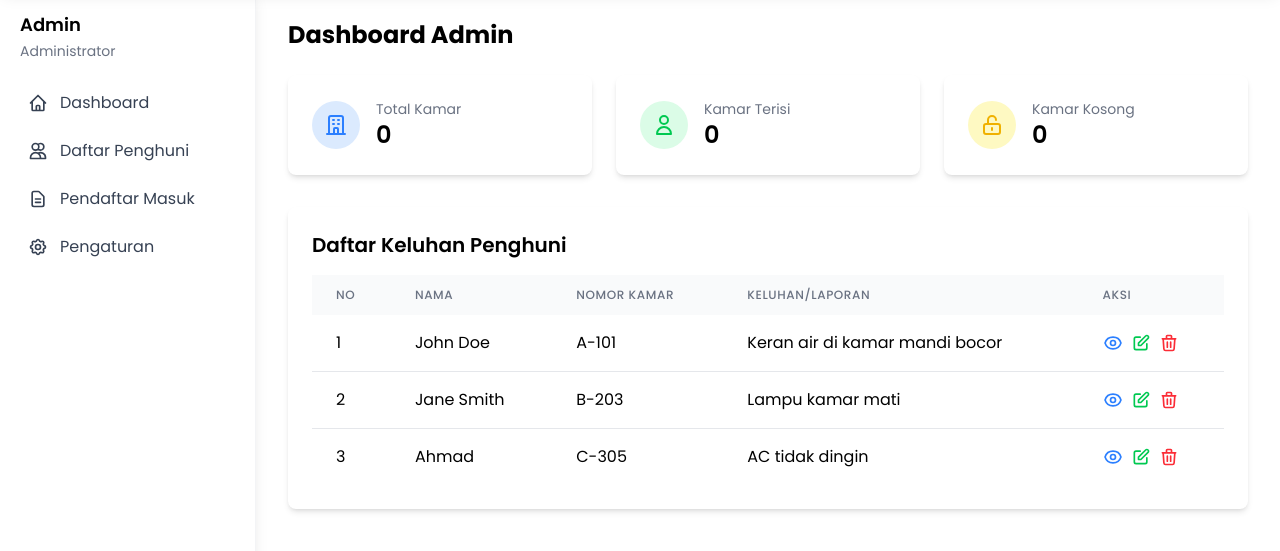
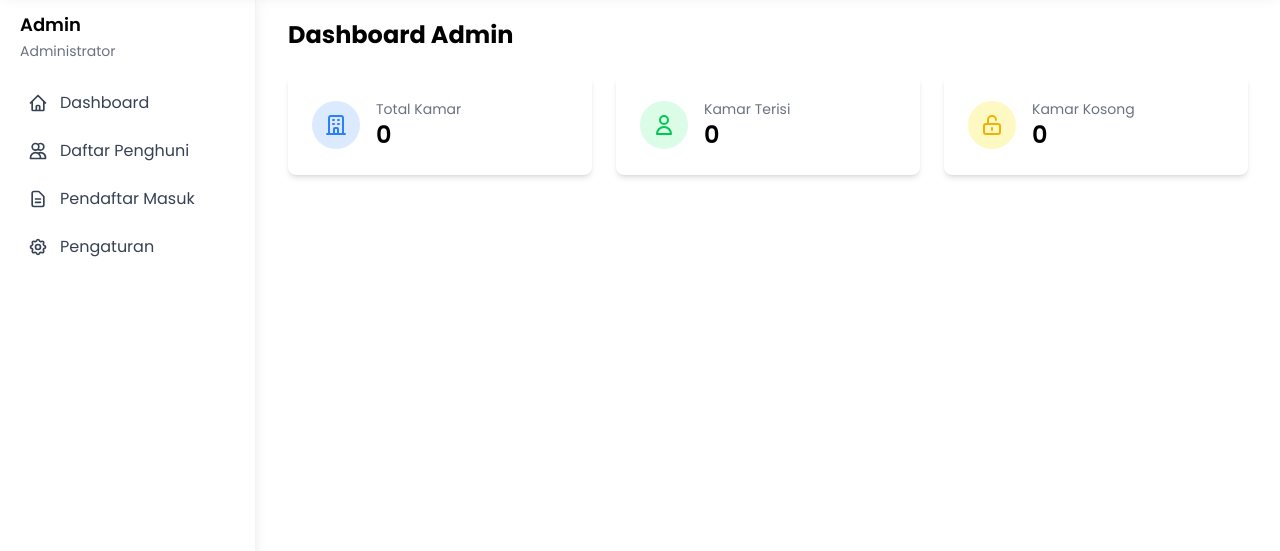
Before and after one commit to Smeagol03/rusunawadaftar, a website with bundled scripts: page admin.html in a window 1280 px wide. Shown: the part 77-628 px from the top of the page. Built offline with nearby package versions, Linux system fonts and the light colour scheme; no server answers; a script that the page names is missing.

Commit message:
menghilangkan tabel complain

```diff
--- a/admin.html
+++ b/admin.html
@@ -168,7 +168,7 @@
 
                 <!-- keluahan -->
                 <!-- Complaints Table -->
-                <div class="bg-white rounded-lg shadow-md p-6">
+                <!-- <div class="bg-white rounded-lg shadow-md p-6">
                     <h2 class="text-xl font-semibold mb-4">Daftar Keluhan Penghuni</h2>
                     <div class="overflow-x-auto">
                         <table class="min-w-full table-auto">
@@ -303,7 +303,7 @@
                             </tbody>
                         </table>
                     </div>
-                </div>
+                </div> -->
             </div>
         </div>
 
```
Also changed, not shown: src/output.css.
